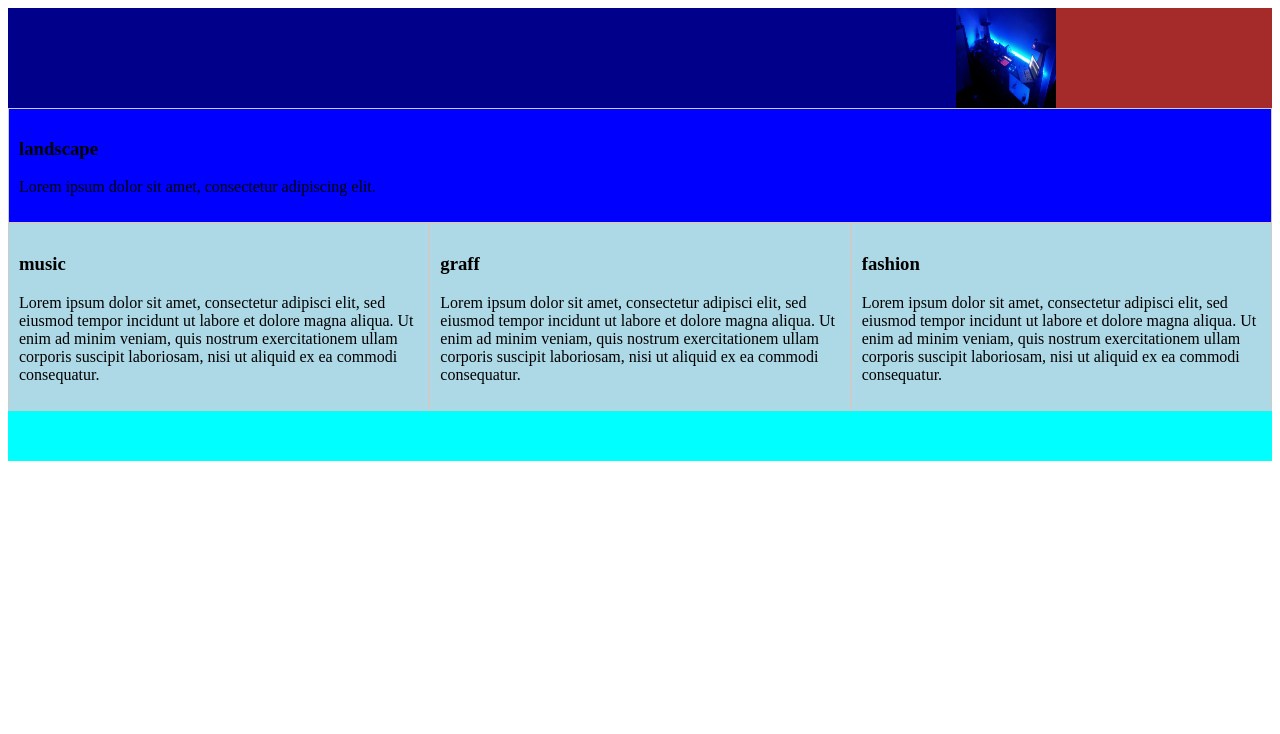
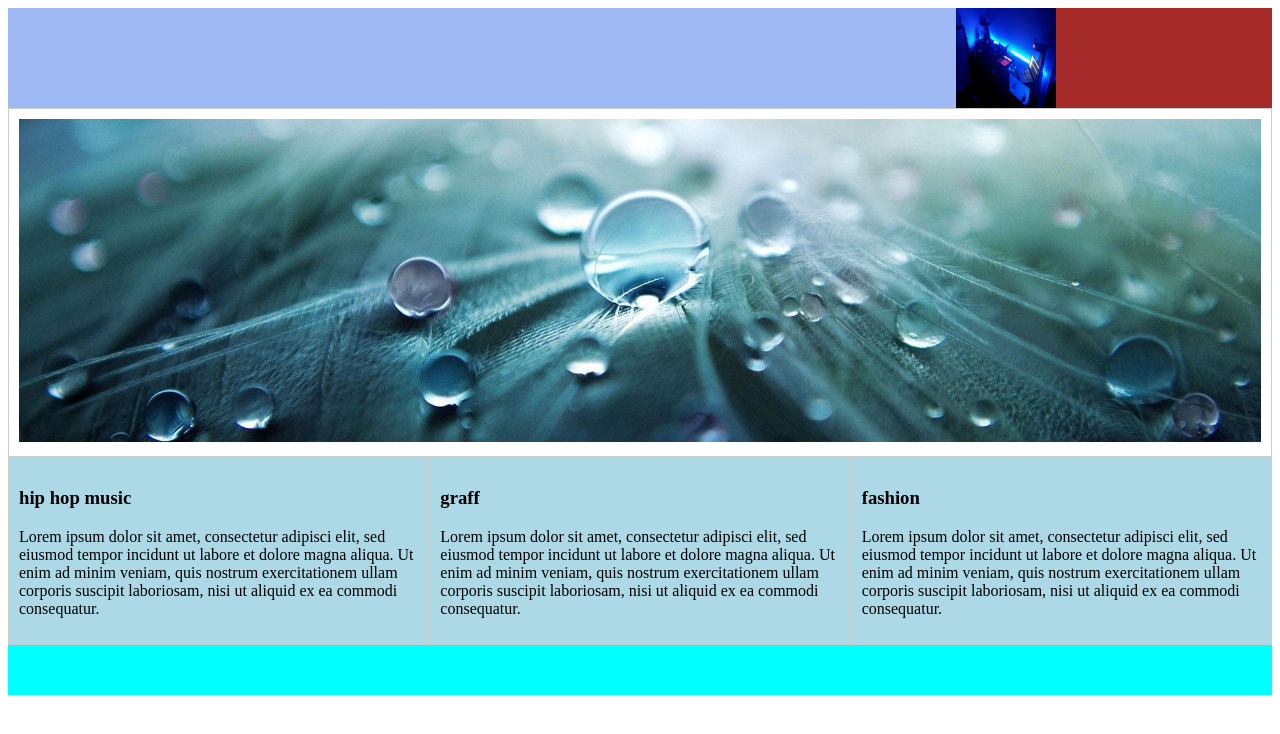
Before and after one commit to doomvillain/flexbox, a plain HTML site: page index.html in a window 1280 px wide. Drawn offline with Linux system fonts and the light colour scheme.

Commit message:
img update

```diff
--- a/index.html
+++ b/index.html
@@ -27,15 +27,13 @@
         <main class="main-container">
             <div class="landscape-container">
                 <div class="landscape-box-1">
+                    <img src="images/water.jpg" alt="leaf" >
 
-                    <h3>landscape</h3>
-                    <p>Lorem ipsum dolor sit amet, consectetur adipiscing elit.</p>
                 </div>
             </div>
-
             <div class="areas-container">
                 <div class="music-box">
-                    <h3>music</h3>
+                    <h3>hip hop music</h3>
             <p> Lorem ipsum dolor sit amet, consectetur adipisci elit, sed eiusmod tempor incidunt ut labore et dolore magna
                 aliqua. Ut enim ad minim veniam, quis nostrum exercitationem ullam corporis suscipit laboriosam, nisi ut
                 aliquid ex ea commodi consequatur. </p>
--- a/styles.css
+++ b/styles.css
@@ -1,9 +1,15 @@
 @media(min-width:468px) {
     .landscape-container {
-        background-color: blue;
+        background-color: white;
+        display: flex 1;
+
+       }
 
 
-    }
+
+
+
+
 
     .areas-container {
         background-color: lightblue;
@@ -17,6 +23,10 @@
 
 }
 
+.landscape-box-1 img {
+     width: 100%;
+
+}
 
 .landscape-container div, .areas-container div {
 
@@ -62,11 +72,15 @@
     flex: 1;
     background-color: brown;
 
+
 }
+
+
+
 
 .title-box{
     flex: 3;
-    background-color: darkblue;
+    background-color: rgb(158, 185, 243);
 }
 
 .body-container{
```
Also changed, not shown: images/skyhigh.jpg (added), images/water.jpg (added), 2 other files.
